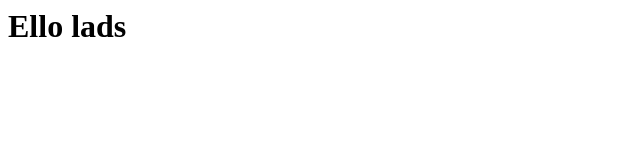
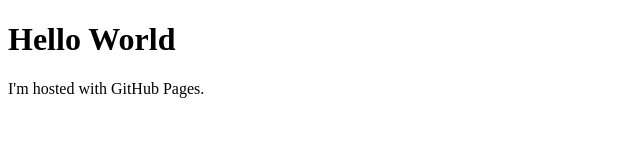
Before and after one commit to BenWhite101/BenWhite, a plain HTML site: page index.html in a window 1280 px wide. Shown: the whole page, without its empty margins (0-640 px from the left). Drawn offline with Linux system fonts and the light colour scheme.

Commit message:
Update index.html

```diff
--- a/index.html
+++ b/index.html
@@ -1 +1,7 @@
-<h1>Ello lads</h1>
+<!DOCTYPE html>
+<html>
+<body>
+<h1>Hello World</h1>
+<p>I'm hosted with GitHub Pages.</p>
+</body>
+</html>
```
